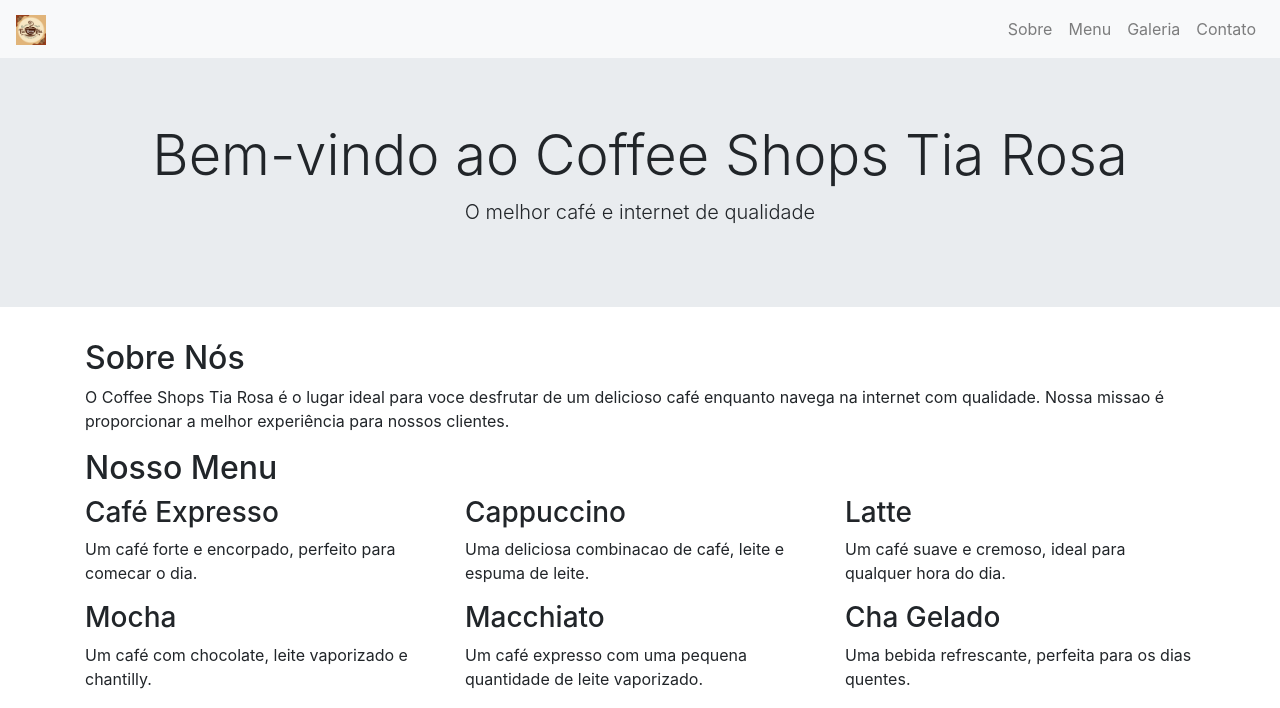
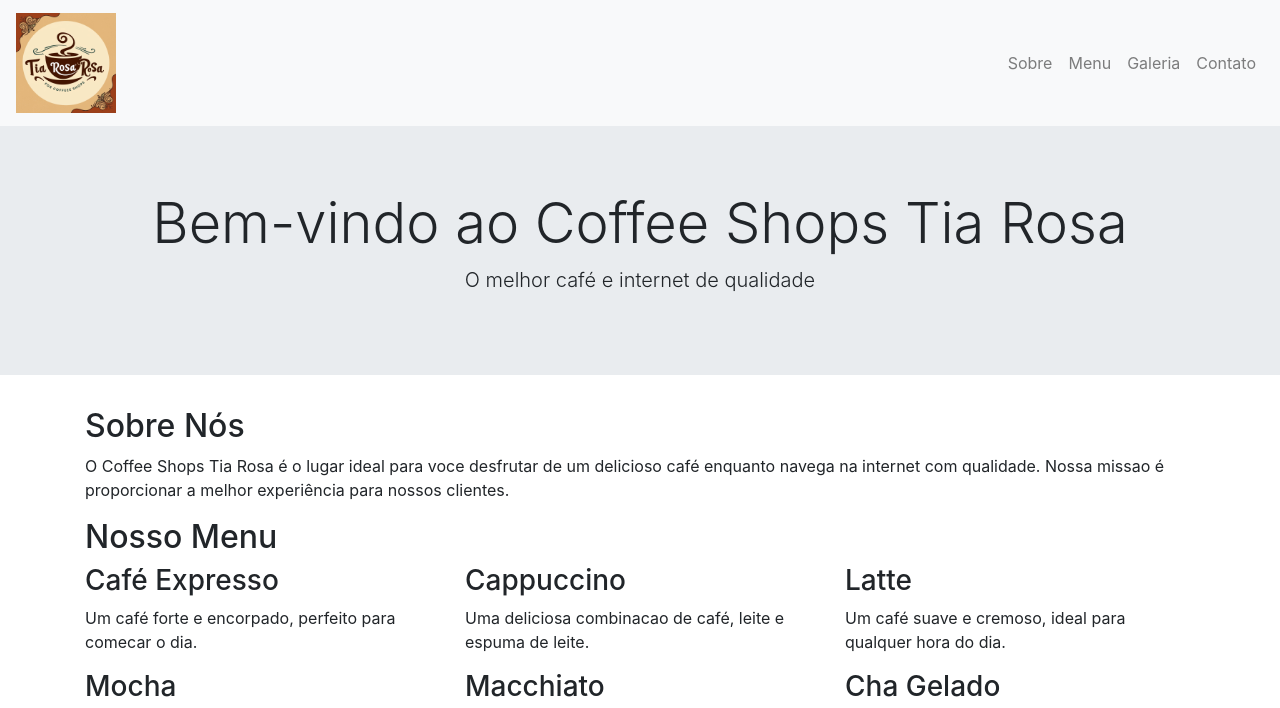
Before and after one commit to AroldoZanela/coffee-shops-tia-rosa, a plain HTML site: page index.html in a window 1280 px wide. Shown: the top 708 px of the page. Drawn offline with nearby package versions, Linux system fonts and the light colour scheme.

Commit message:
Melhorar a exibição da logo

```diff
--- a/index.html
+++ b/index.html
@@ -10,7 +10,7 @@
 <body>
     <nav class="navbar navbar-expand-lg navbar-light bg-light">
         <a class="navbar-brand" href="#">
-            <img src="assets/img/logo.jpg" width="30" height="30" alt="Coffee Shops Tia Rosa">
+            <img src="assets/img/logo.jpg" width="100" height="100" alt="Coffee Shops Tia Rosa">
         </a>
         <button class="navbar-toggler" type="button" data-toggle="collapse" data-target="#navbarNav" aria-controls="navbarNav" aria-expanded="false" aria-label="Toggle navigation">
             <span class="navbar-toggler-icon"></span>
```
